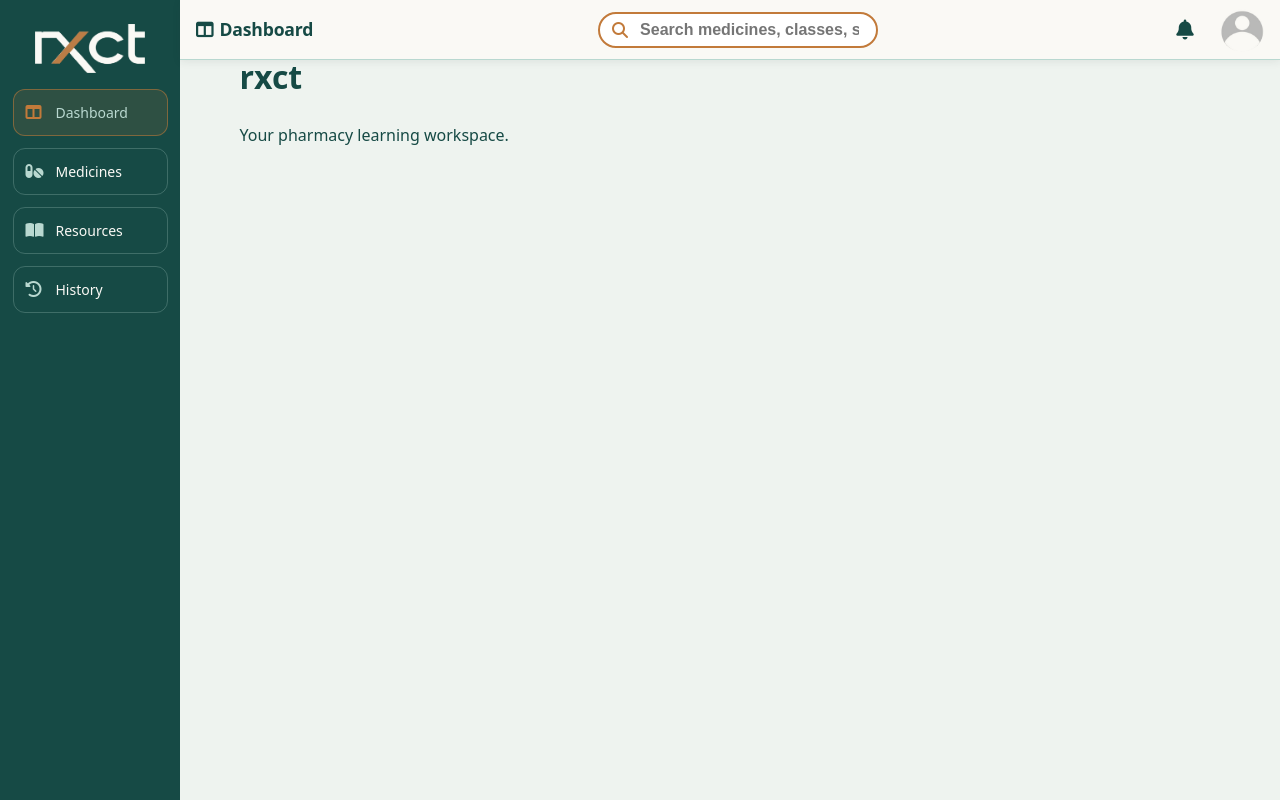
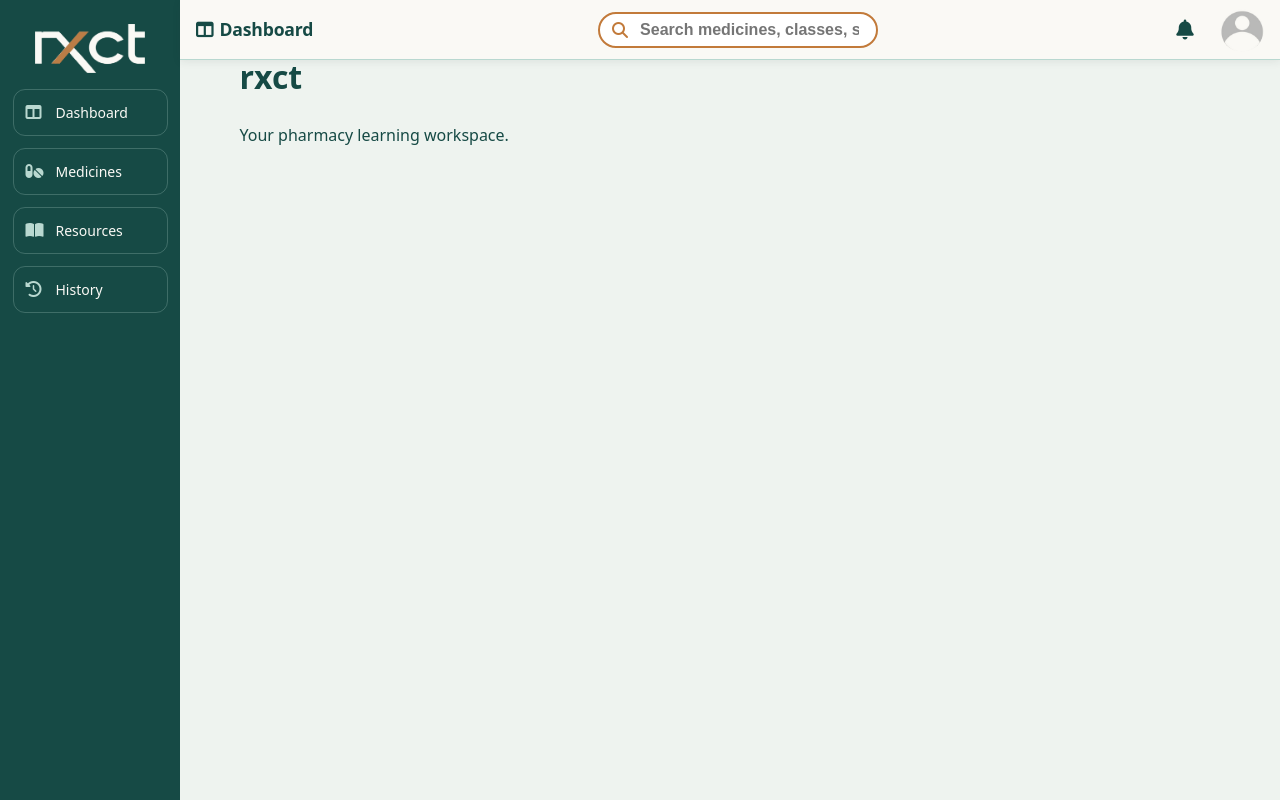
Before and after one commit to SisuRx-tech/rxct-app, a React (Vite) app: page / in a window 1280 px wide. Built offline with nearby package versions, Linux system fonts and the light colour scheme.

Commit message:
Drive sidebar and bottom nav from one nav config

```diff
--- a/src/components/layout/AppLayout.jsx
+++ b/src/components/layout/AppLayout.jsx
@@ -1,44 +1,36 @@
 import logo from "../../assets/rxct-logo.png";
 import Topbar from "./Topbar";
+import { navItems } from "../../config/navigation";
 function AppLayout({ children }) {
   return (
     <div className="app-layout">
-          <Topbar />
+      <Topbar />
       <aside className="sidebar">
-
         <div className="brand">
           <img className="logo" src={logo} alt="RxCT" />
         </div>
 
         <nav className="sidebar-nav">
-          <a href="/" className="sidebar-item active">
-            <i className="fa-solid fa-table-columns"></i>
-            Dashboard
-          </a>
-
-          <a href="/medicines" className="sidebar-item">
-            <i className="fa-solid fa-pills"></i>
-            Medicines
-          </a>
-          <a href="/resources" className="sidebar-item">
-            <i className="fa-solid fa-book-open"></i>
-            Resources
-          </a>
-
-          <a href="/history" className="sidebar-item">
-            <i className="fa-solid fa-clock-rotate-left"></i>
-            History
-          </a>
+          {navItems.map((item) => (
+            <a href={item.path} key={item.path} className="sidebar-item">
+              <i className={`fa-solid ${item.icon}`}></i>
+              {item.label}
+            </a>
+          ))}
         </nav>
       </aside>
 
       <main className="main-content">{children}</main>
 
       <nav className="bottom-nav">
-        <a href="/">Dashboard</a>
-        <a href="/medicines">Medicines</a>
-        <a href="/resources">Resources</a>
-        <a href="/history">History</a>
+
+          {navItems.map((item) => (
+            <a href={item.path} key={item.path} className="bottom-nav-item">
+              <i className={`fa-solid ${item.icon}`}></i>
+              {item.label}
+            </a>
+          ))}
+
       </nav>
     </div>
   );
--- /dev/null
+++ b/src/config/navigation.js
@@ -0,0 +1,8 @@
+
+export const navItems = [
+  { path: "/", label: "Dashboard", icon: "fa-table-columns" },
+  { path: "/medicines", label: "Medicines", icon: "fa-pills" },
+  { path: "/resources", label: "Resources", icon: "fa-book-open" },
+  { path: "/history", label: "History", icon: "fa-clock-rotate-left" },
+
+];
```
